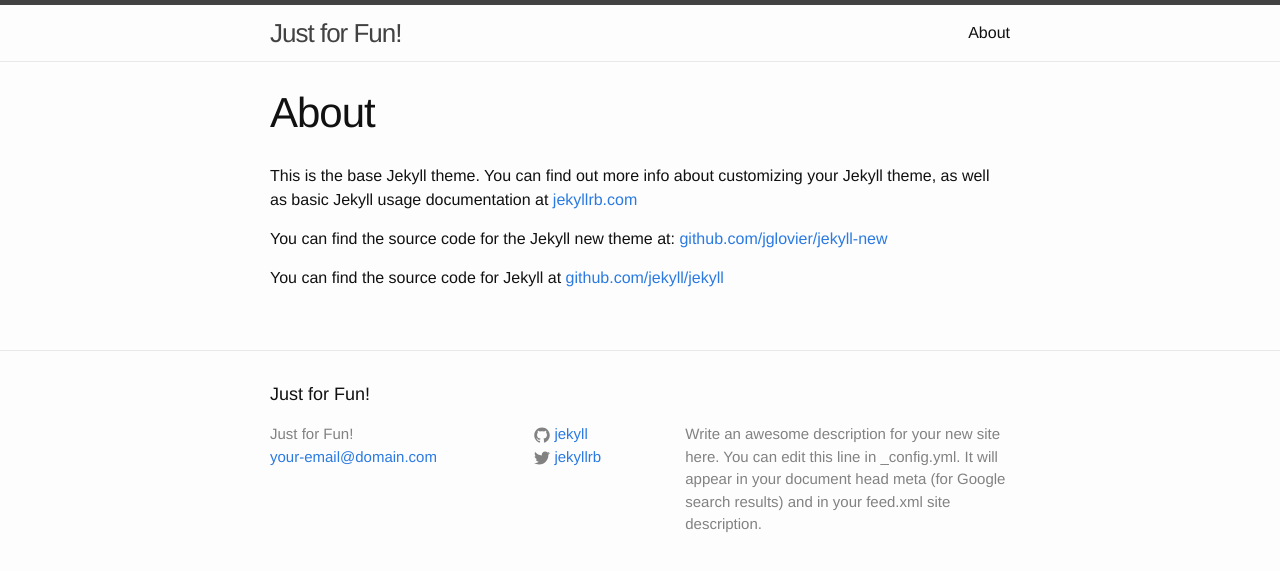
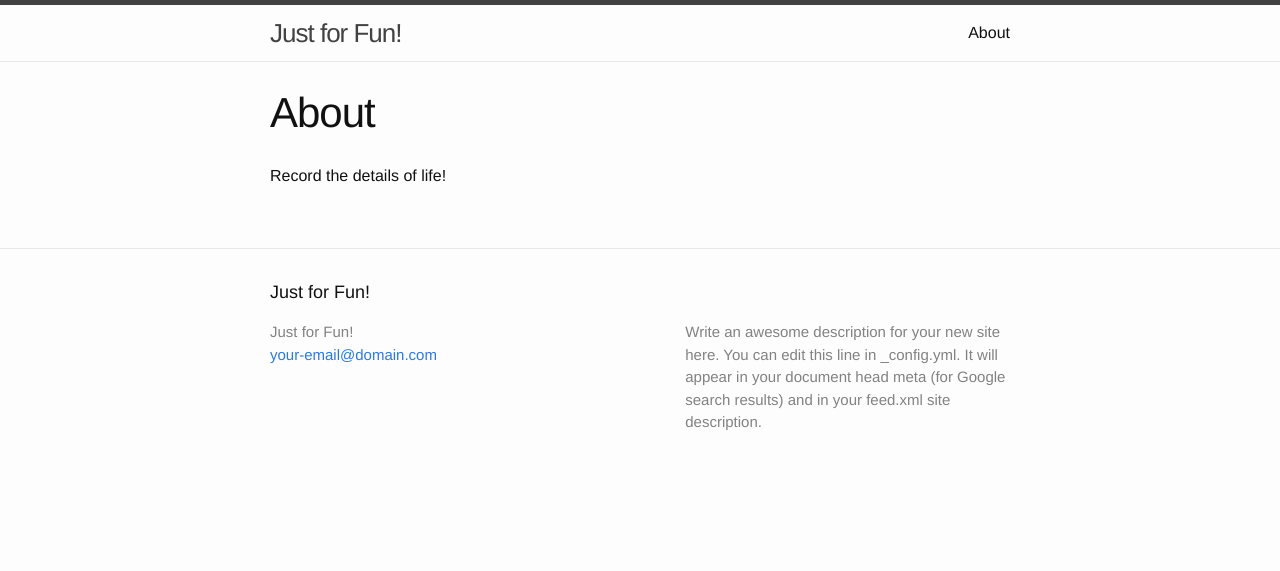
Before and after one commit to gsamful/gsamful.github.io, a Jekyll site: the page built from about.md, in a window 1280 px wide. Shown: the top 571 px of the page. Built offline with Jekyll 4.4.1, drawn with Linux system fonts in a browser that asks for light colours.

Commit message:
Initial commit

```diff
--- a/_config.yml
+++ b/_config.yml
@@ -1,14 +1,18 @@
 # Site settings
 title: Just for Fun!
 email: your-email@domain.com
+
+
 description: > # this means to ignore newlines until "baseurl:"
   Write an awesome description for your new site here. You can edit this
   line in _config.yml. It will appear in your document head meta (for
   Google search results) and in your feed.xml site description.
 baseurl: "" # the subpath of your site, e.g. /blog/
+
+
 url: "http://yourdomain.com" # the base hostname & protocol for your site
-twitter_username: jekyllrb
-github_username:  jekyll
+twitter_username:
+github_username:
 
 # Build settings
 markdown: kramdown
--- a/about.md
+++ b/about.md
@@ -4,8 +4,4 @@
 permalink: /about/
 ---
 
-This is the base Jekyll theme. You can find out more info about customizing your Jekyll theme, as well as basic Jekyll usage documentation at [jekyllrb.com](http://jekyllrb.com/)
-
-You can find the source code for the Jekyll new theme at: [github.com/jglovier/jekyll-new](https://github.com/jglovier/jekyll-new)
-
-You can find the source code for Jekyll at [github.com/jekyll/jekyll](https://github.com/jekyll/jekyll)
+Record the details of life!
```
